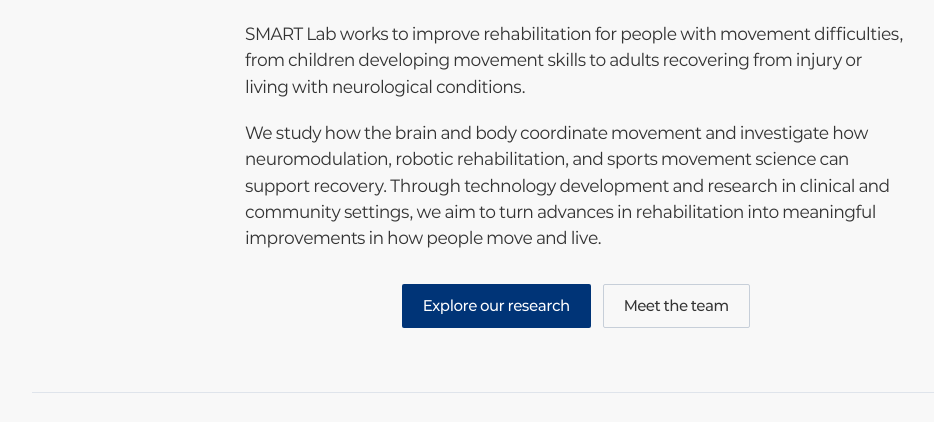
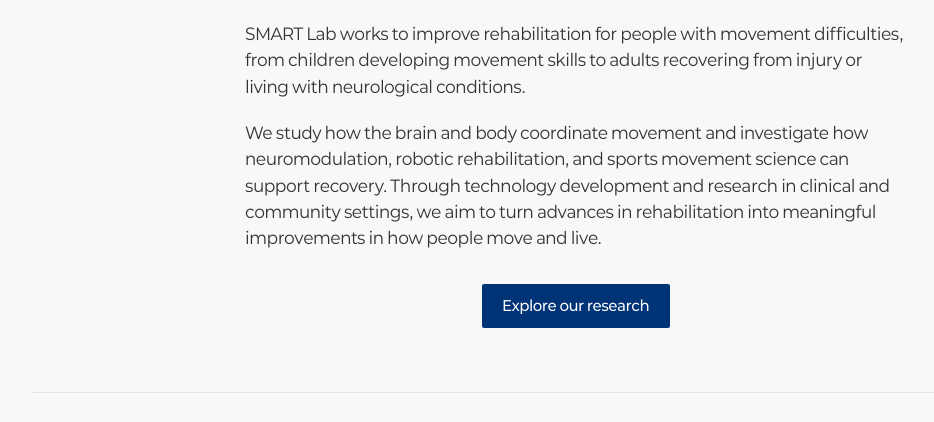
Before and after one commit to yonsei-smartlab/yonsei-smartlab.github.io, an Astro site: page / in a window 1280 px wide. Shown: the part 339-761 px from the top of the page, without its empty margins (64-998 px from the left). Built offline with nearby package versions, Linux system fonts and the light colour scheme; Astro itself is replaced by a stand-in of ours.

Commit message:
Remove homepage Meet the team button

```diff
--- a/src/pages/index.astro
+++ b/src/pages/index.astro
@@ -21,7 +21,7 @@
         <h1>{site.name}</h1>
         <p class="institute-name">{site.fullName}</p>
         <div class="hero-description hero-description-reading">{introParagraphs.map(paragraph => <p>{paragraph}</p>)}</div>
-        <div class="hero-actions"><a class="button button-primary" href="/research/">Explore our research</a><a class="button button-secondary" href="/people/">Meet the team</a></div>
+        <div class="hero-actions"><a class="button button-primary" href="/research/">Explore our research</a></div>
       </div>
       <div class="research-process">
         <ol class="process-steps">{site.researchSteps.map((step, index) => <li><span class="step-number" aria-hidden="true">{String(index + 1).padStart(2, '0')}</span><h2>{step.title}</h2><p>{step.description}</p></li>)}</ol>
```
